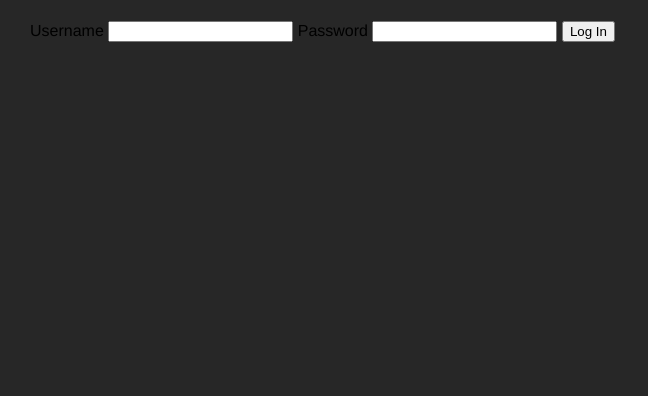
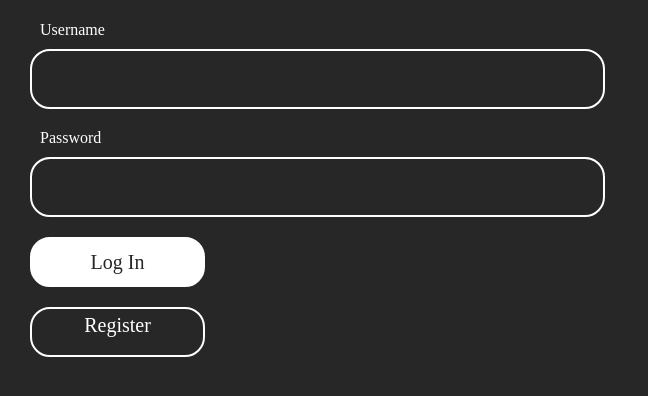
Before and after one commit to Holmgren825/openpaper, a Flask app: page /auth/login in a window 1280 px wide. Shown: the part 94-490 px from the top of the page, without its empty margins (0-648 px from the left). Run offline with Flask 2, Linux system fonts and the light colour scheme.

Commit message:
Redesigned login and registration pages.

```diff
--- a/flaskr/static/css/style.css
+++ b/flaskr/static/css/style.css
@@ -139,6 +139,82 @@ nav .account a {
     padding: 0;
     top: 65%;
 }
+.auth input[type=text] {
+    width: 575px;
+    height: 60px;
+    margin-bottom: 20px;
+    background: #272727;
+    color: #FFFFFF;
+    border: 2px solid #FFFFFF;
+    box-sizing: border-box;
+    border-radius: 20px;
+    font-family: Merriweather;
+    font-size: 16px;
+    padding: 12px 20px;
+}
+.auth input[type=password] {
+    width: 575px;
+    height: 60px;
+    margin-bottom: 20px;
+    background: #272727;
+    color: #FFFFFF;
+    border: 2px solid #FFFFFF;
+    box-sizing: border-box;
+    border-radius: 20px;
+    font-size: 16px;
+    padding: 12px 20px;
+}
+.auth label {
+    display: block;
+    color: #FFFFFF;
+    font-family: Merriweather;
+    padding-bottom: 10px;
+    padding-left: 10px;
+}
+.auth input[type=submit] {
+    display: block;
+    width: 175px;
+    height: 50px;
+    background-color: #FFFFFF;
+    border: 2px solid #FFFFFF;
+    box-sizing: border-box;
+    border-radius: 20px;
+    color: #272727;
+    font-family: Merriweather;
+    font-size: 20px;
+}
+.auth .register input[type=submit] {
+    display: block;
+    width: 175px;
+    height: 50px;
+    background-color: #272727;
+    border: 2px solid #FFFFFF;
+    box-sizing: border-box;
+    border-radius: 20px;
+    color: #272727;
+    font-family: Merriweather;
+    font-sixtze: 20px;
+}
+.register-button {
+    display: flex;
+    justify-content: center;
+    width: 175px;
+    height: 50px;
+    background-color: #272727;
+    border: 2px solid #FFFFFF;
+    box-sizing: border-box;
+    border-radius: 20px;
+    margin-top: 20px;
+}
+.register-button a {
+    position: relative;
+    text-decoration: none;
+    color: #FFFFFF;
+    font-family: Merriweather;
+    font-size: 20px;
+    top: 50%;
+    transform: translateY(-40%);
+}
 /* Style the links */
 /* Change the color on hover*/
 .column{
--- a/flaskr/templates/auth/login.html
+++ b/flaskr/templates/auth/login.html
@@ -5,11 +5,15 @@
 {% endblock %}
 
 {% block content %}
-  <form method="post">
+  <form class="auth" method="post">
     <label for="username">Username</label>
-    <input name="username" id="username" required>
+    <input type="text" name="username" id="username" required>
     <label for="password">Password</label>
     <input type="password" name="password" id="password" required>
     <input type="submit" value="Log In">
   </form>
+  <div class="register-button">
+    <a href="{{ url_for('auth.register') }}">Register</a>
+  </div>
+
 {% endblock %}
--- a/flaskr/templates/auth/register.html
+++ b/flaskr/templates/auth/register.html
@@ -5,11 +5,13 @@
 {% endblock %}
 
 {% block content %}
-  <form method="post">
+  <form class="auth" method="post">
     <label for="username">Username</label>
-    <input name="username" id="username" required>
+    <input type="text" name="username" id="username" required>
     <label for="password">Password</label>
     <input type="password" name="password" id="password" required>
+    <label for="password-repeat">Repeat password</label>
+    <input type="password" name="password-repeat" id="password-repeat" required>
     <input type="submit" value="Register">
   </form>
 {% endblock %}
```
